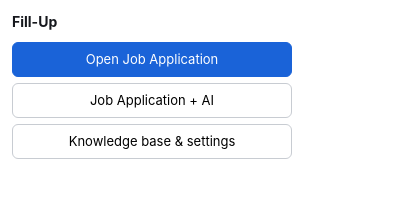
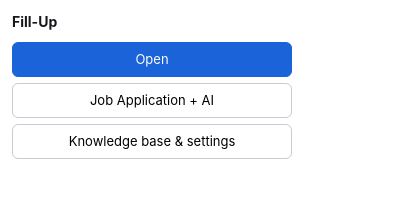
Before and after one commit to kreator-K/chrome-extension-agent, a browser extension: page src/popup/popup.html in a window 400 px wide. Drawn offline with Linux system fonts and the light colour scheme.

Commit message:
Rename popup open button

```diff
--- a/package.json
+++ b/package.json
@@ -1,6 +1,6 @@
 {
   "name": "resume-autofill-extension",
-  "version": "0.5.6",
+  "version": "0.5.7",
   "private": true,
   "description": "Chrome extension that answers job application questions from a resume knowledge base and scores the resume against the job description.",
   "scripts": {
--- a/src/popup/popup.html
+++ b/src/popup/popup.html
@@ -8,7 +8,7 @@
     <h1>Fill-Up</h1>
     <ul id="status" class="status"></ul>
     <div class="actions">
-      <button id="scan" class="primary">Open Job Application</button>
+      <button id="scan" class="primary">Open</button>
       <button id="ai">Job Application + AI</button>
       <button id="options">Knowledge base &amp; settings</button>
     </div>
```
Also changed, not shown: manifest.json, 1 other file.
